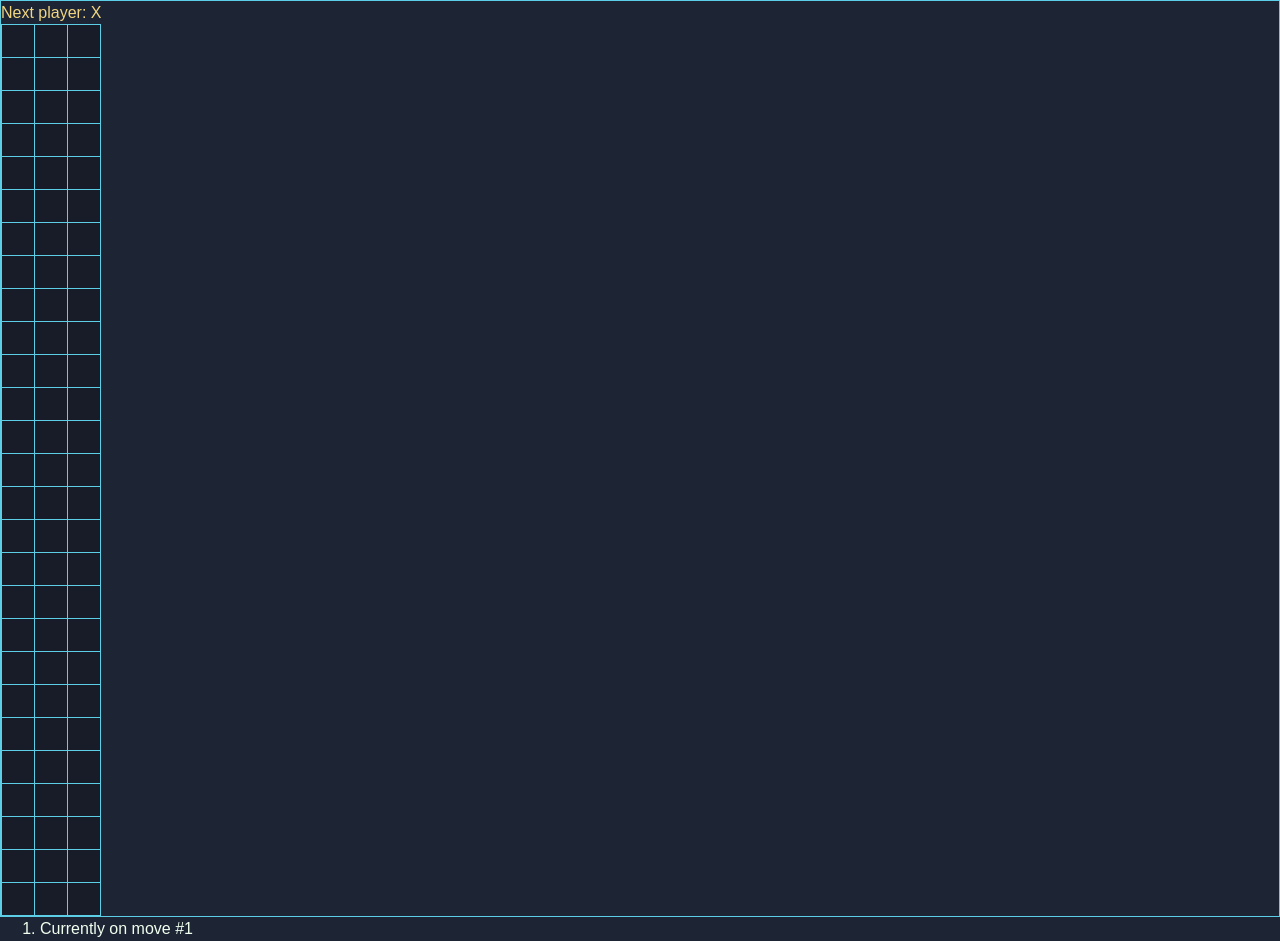
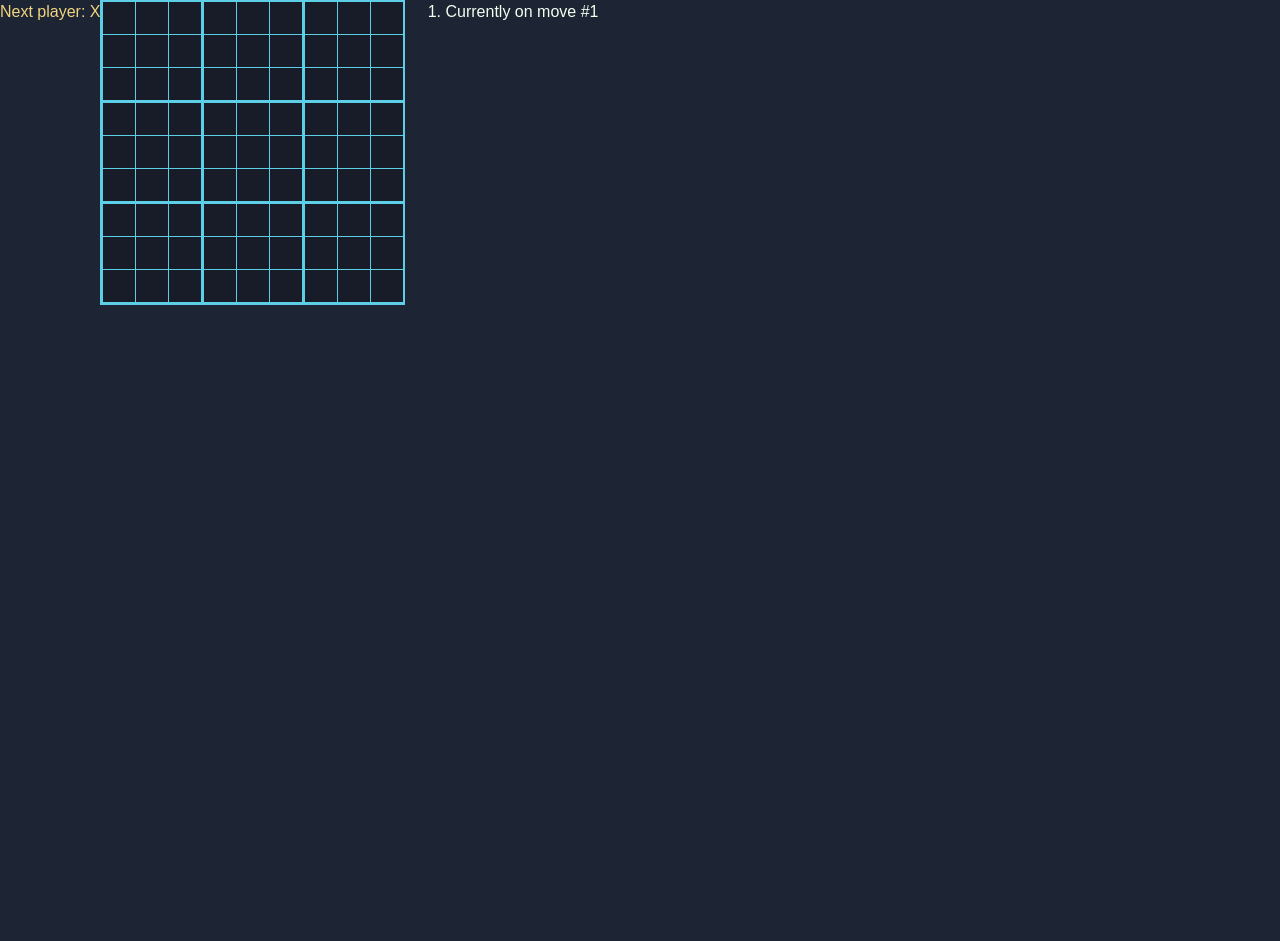
Before and after one commit to Jon-Cactus/ultimate-tic-tac-toe, a React (Vite) app: page / in a window 1280 px wide. After the commit the page ends 800 px from the top, so only its background shows below. Built offline with nearby package versions, Linux system fonts and the light colour scheme; a web font is replaced by a local one.

Commit message:
game logic working. TODO: allow free moves when sqidx matches to won subboard

```diff
--- a/src/App.tsx
+++ b/src/App.tsx
@@ -4,9 +4,15 @@ import { calculateWinner, getMoveCoordinates } from './utils/helpers';
 import './App.css';
 
 function Square({ value, onSquareClick }: SquareProps) {
+  const playerColor =
+    value === 'X'
+    ? 'player-1'
+    : value === 'Y'
+    ? 'player-2'
+    : ''
   return (
     <button
-    className="square"
+    className={`square ${playerColor}`}
     onClick={onSquareClick}>
       {value}
     </button>
@@ -17,6 +23,7 @@ function SubBoard({ subBoardIdx, squares, onSquareClick }: SubBoardProps) {
 
   return (
   <>
+    <div className="sub-board">
       {Array.from({length: 3}, (_, row) => (
         <div className="sub-board-row" key={row}>
           {Array.from({length: 3}, (_, col) => {
@@ -31,30 +38,31 @@ function SubBoard({ subBoardIdx, squares, onSquareClick }: SubBoardProps) {
           })}
         </div>
       ))}
+    </div>
   </>
   )
 }
 
 // TODO: need to restrict next move to the subBoardIdx of the last move's squareIdx
-// TODO: need to prevent moves in SubBoards that have been won
-  // Will likely require creating a state for won SubBoards or a function to check for them
 export default function Game() {
   const [history, setHistory] = useState<(string | null)[][][]>([
     Array(9).fill(null).map(() => Array(9).fill(null))
   ]);
   const [currentMove, setCurrentMove] = useState<number>(0);
+  const [isActive, setIsActive] = useState<number | null>(null);
   // Current snapshot of the board
   const currentBoards = history[currentMove];
   // Determine which player is next
   const xIsNext = (currentMove % 2 === 0);
-  // Check for winner TODO: NEEDS UPDATE WITH NEW HISTORY FORMAT
+  // Check for winner
   const { gameWinner, subBoardWinners } = calculateWinner(currentBoards);
 
 
   function handleMove(subBoardIdx: number, squareIdx: number): void {
     const currentSubBoard = currentBoards[subBoardIdx];
-    if (currentSubBoard[squareIdx]) return;
-    if (subBoardWinners[subBoardIdx]) return;
+    if (currentSubBoard[squareIdx]) return; // Block moves on filled squares
+    if (subBoardWinners[subBoardIdx]) return; // Block moves on won subboards
+    if (currentMove !== 0 && subBoardIdx !== isActive) return; // Block moves on non-active subboards
 
     const nextSubBoard = [...currentSubBoard];
     nextSubBoard[squareIdx] = xIsNext ? 'X' : 'O';
@@ -66,6 +74,7 @@ export default function Game() {
     // Appends a new array based on the latest move
     setHistory(nextHistory);
     setCurrentMove(nextHistory.length - 1);
+    setIsActive(squareIdx);
   }
 
   function jumpTo(nextMove: number): void {
@@ -111,8 +120,8 @@ export default function Game() {
 
   return (
     <div className="game">
+      <div className="status">{status}</div>
         <div className="meta-board">
-        <div className="status">{status}</div>
         {Array.from({length: 3}, (_, row) => (
           <div className="meta-board-row" key={row}>
             {Array.from({length: 3}, (_, col) => {
--- a/src/index.css
+++ b/src/index.css
@@ -13,11 +13,12 @@
 
   --primary: #5ccfe6;
   --secondary: #c3a6ff;
+  --tertiary: #1a9fff;
   --background: #1d2433;
   --light-background: #2f3b54;
   --dark-background: #171c28;
   --player-1: #bae67e;
-  --player-2: #ff903c;
+  --player-2: #ffae47;
   --text: #f1d580;
 
   font-synthesis: none;
@@ -42,8 +43,40 @@ h1 {
   line-height: 1.1;
 }
 
+.game {
+  display: flex;
+}
+
 .status {
   color: var(--text);
+}
+
+.meta-board {
+  display: flex;
+  flex-direction: column;
+  width: fit-content;
+  border: 1px solid var(--primary);
+  padding: 0px;
+}
+
+.meta-board-row {
+  display: flex;
+  flex-direction: row;
+}
+
+.sub-board {
+  display: inline-block;
+  border: 1px solid var(--primary);
+}
+
+.sub-board-row {
+  display: block;
+}
+
+.sub-board-row:after {
+  clear: both;
+  content: '';
+  display: table;
 }
 
 .square {
@@ -55,20 +88,9 @@ h1 {
   height: 34px;
   width: 34px;
   float: left;
-  color: var(--secondary);
+  color: var(--player-2);
   background-color: var(--dark-background);
   border: 1px solid var(--primary);
-}
-
-.sub-board-row:after {
-  clear: both;
-  content: '';
-  display: table;
-}
-
-.meta-board {
-  border: 1px solid var(--primary);
-  padding: 0px;
 }
 
 .player-1 {
```
Lines whose indentation alone changed are shown as unchanged.
